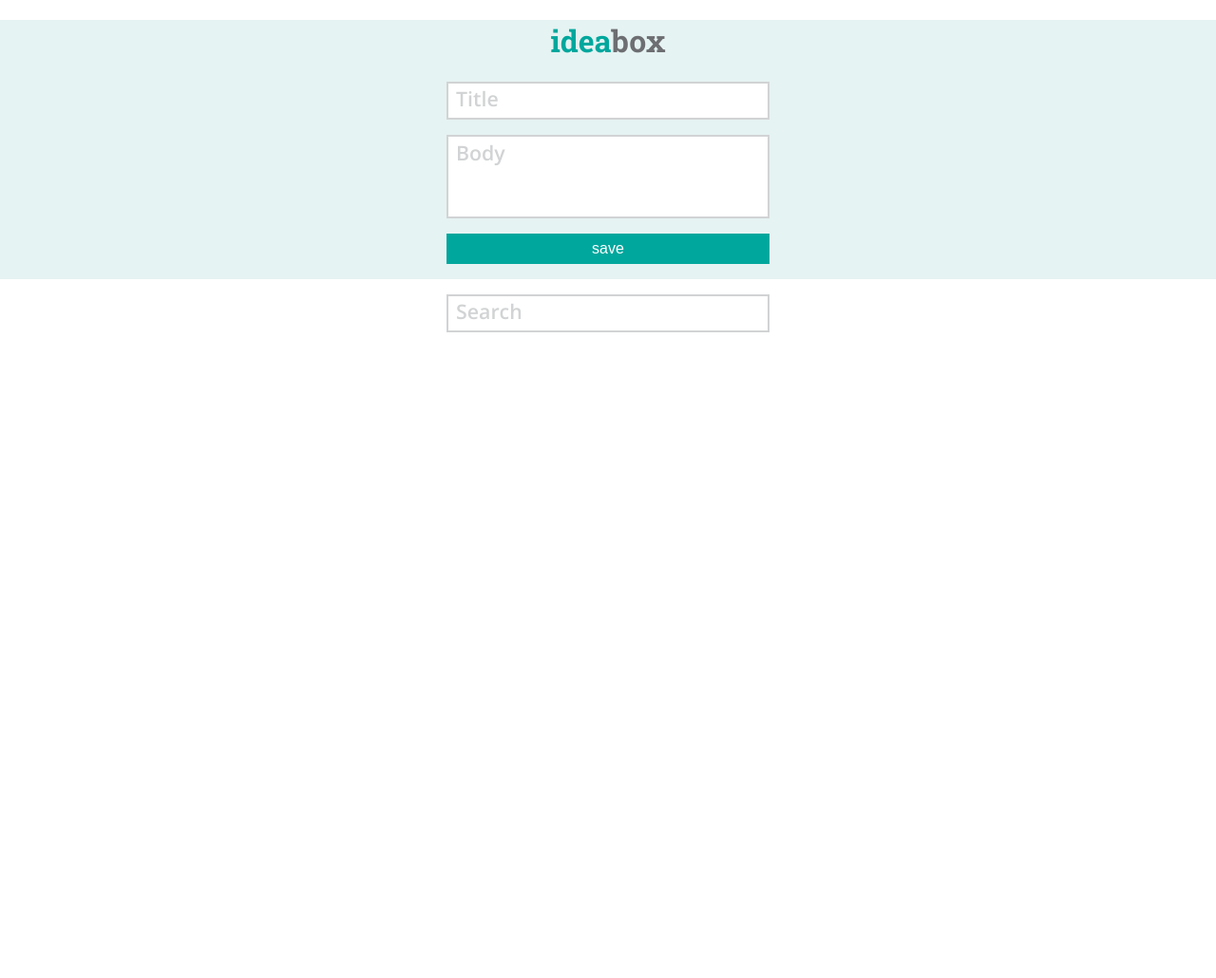
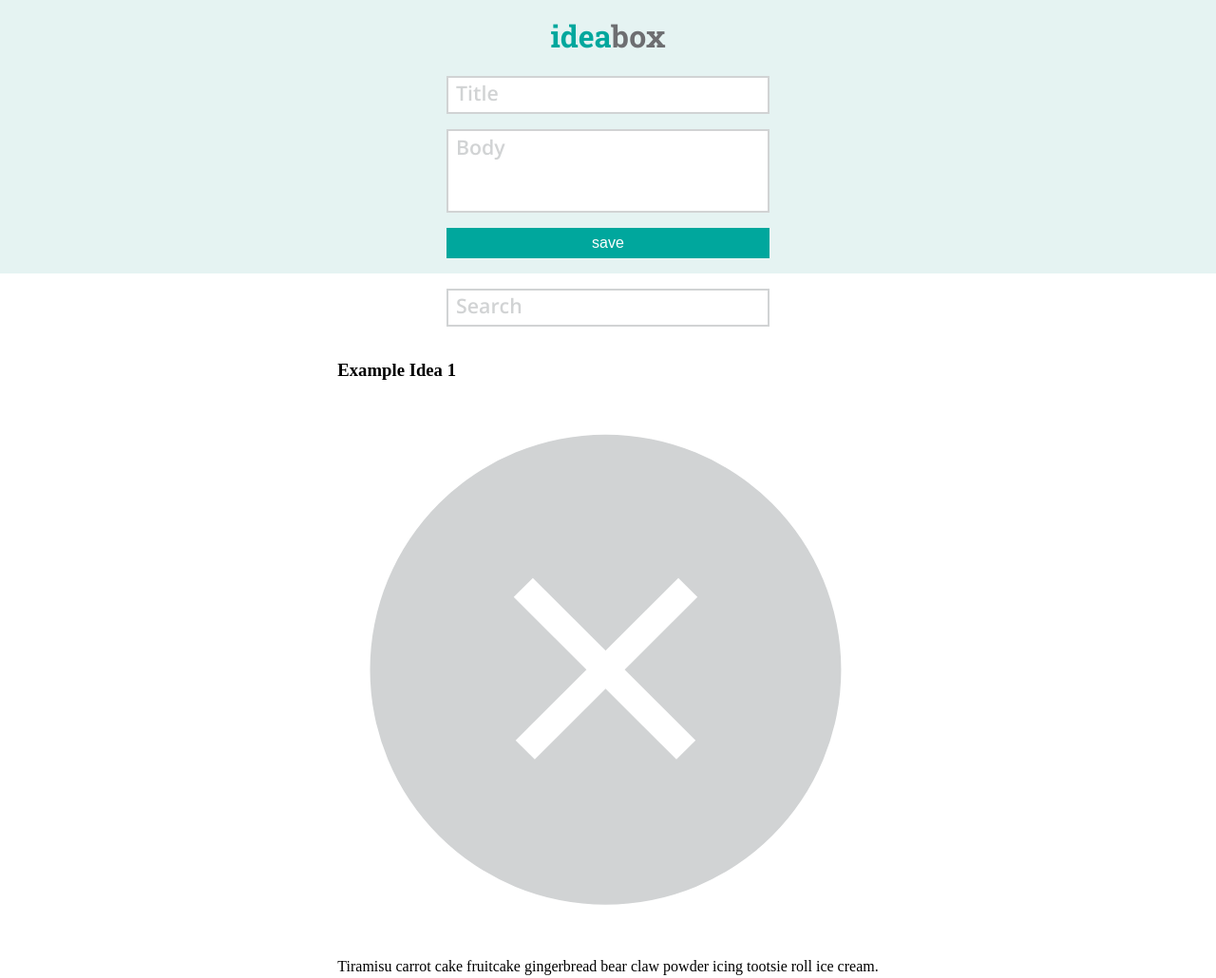
Before and after one commit to Dhanciles/Ideabox, a plain HTML site: page index.html in a window 1280 px wide. Shown: the top 1030 px of the page at 95% size. Before the commit the page ends 800 px from the top, so only its background shows below. Drawn offline with nearby package versions, Linux system fonts and the light colour scheme.

Commit message:
Add idea card in html and update css

```diff
--- a/index.html
+++ b/index.html
@@ -19,6 +19,12 @@
     <input type="search" role="landmark" class="input-search" aria-placeholder="Search" placeholder="Search">
     <section>
       <!-- appended items class="idea-box" -->
+      <h3>Example Idea 1</h3>
+      <img src="images/delete.svg">
+      <p>Tiramisu carrot cake fruitcake gingerbread bear claw powder icing tootsie roll ice cream.</p>
+      <img src="images/upvote.svg">
+      <img src="images/downvote.svg">
+      <h5>quality: swill</h5>
     </section>
   </main>
   <script src="http://ajax.googleapis.com/ajax/libs/jquery/3.3.1/jquery.min.js"></script>
--- a/styles.css
+++ b/styles.css
@@ -9,7 +9,11 @@ header {
 
 h1 {
   font-family: 'Roboto Slab', serif;
+  margin-top: 0;
+  padding-top: 0.5em;
   text-align: center;
+  margin-top: 0;
+  padding-top: 0.5em;
 }
 
 .title-idea {
```
